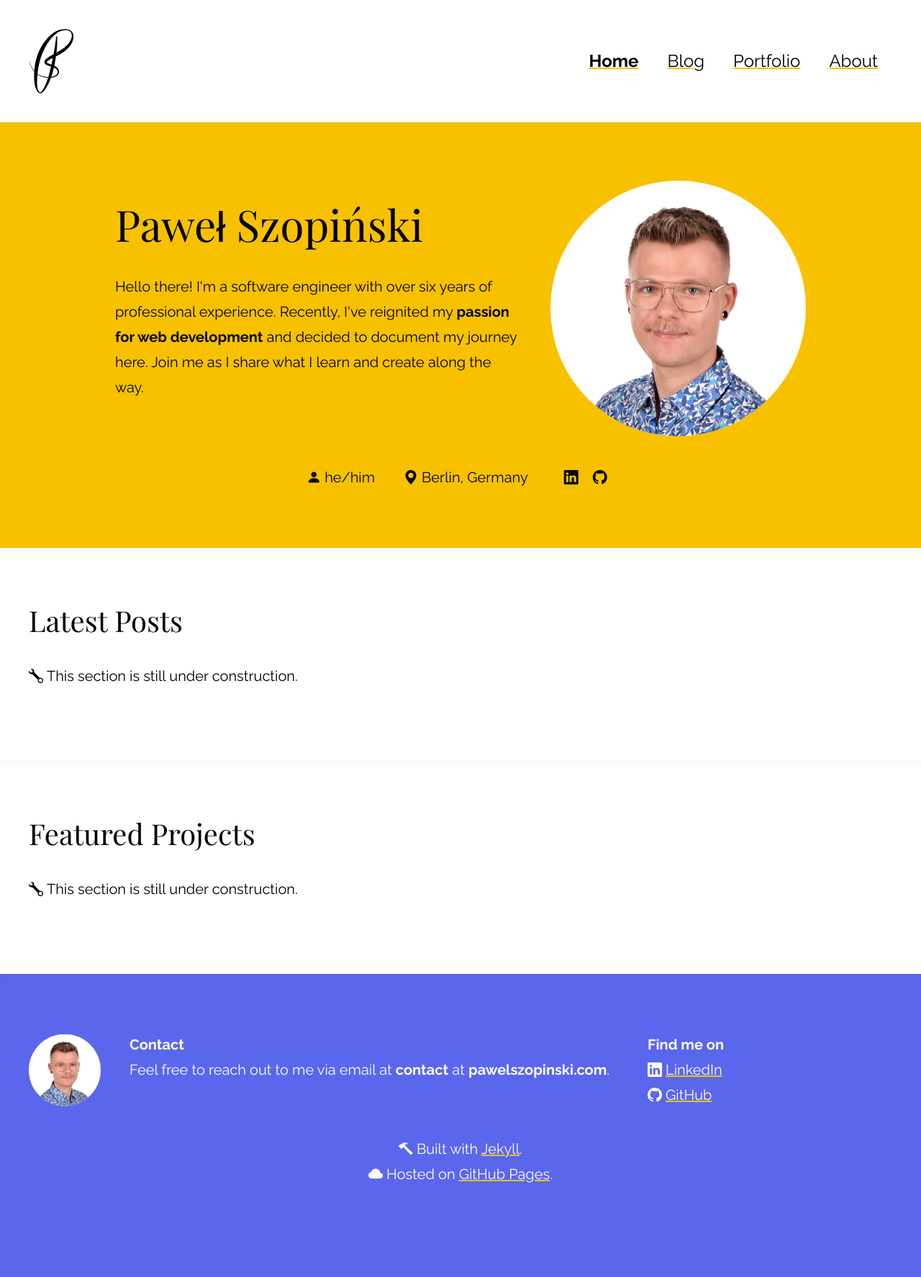
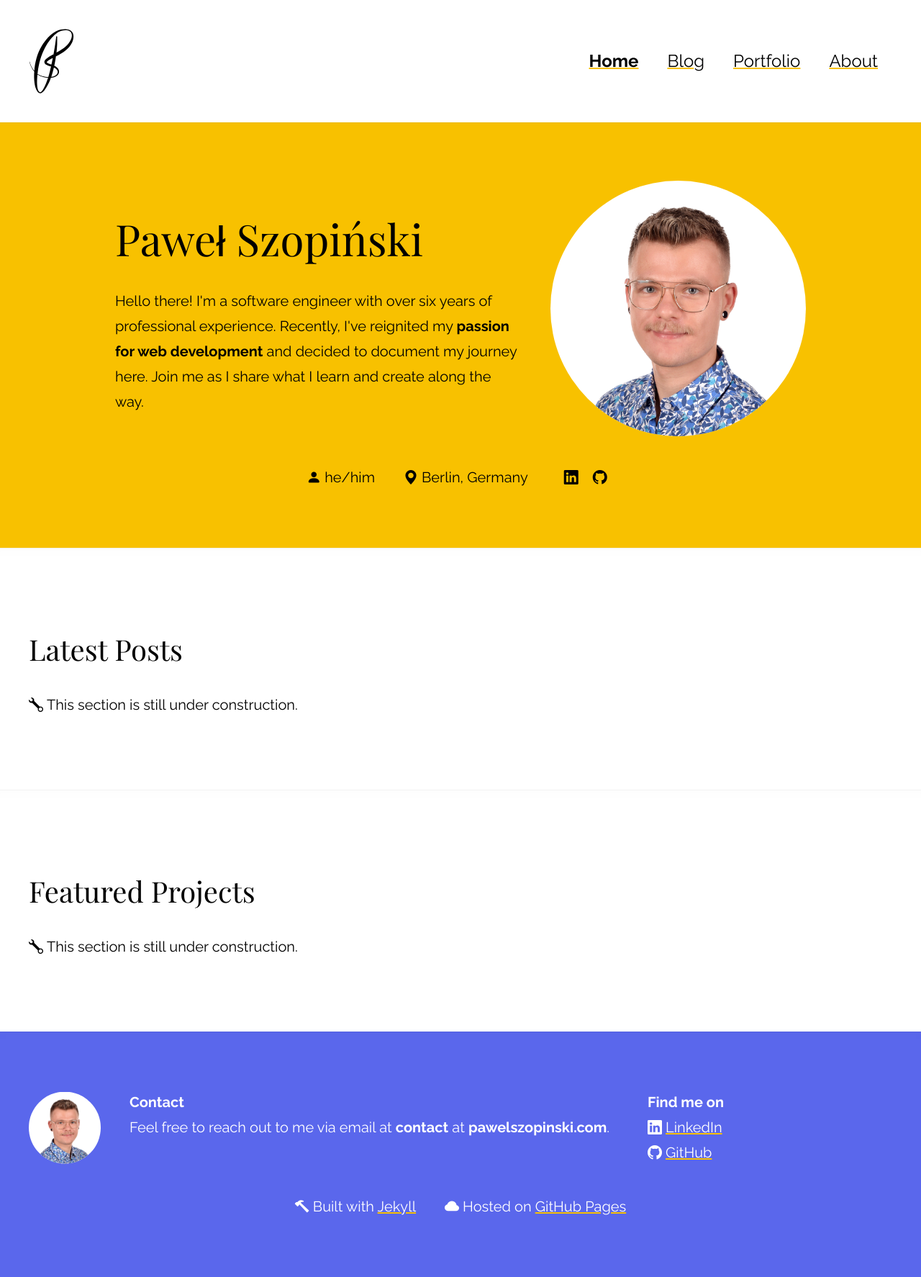
Before and after one commit to pszopinski/pszopinski.github.io, a Jekyll site: the page built from index.html, in a window 1280 px wide. Shown: the whole page at 72% size. Built offline with Jekyll 4.4.1, drawn with Linux system fonts in a browser that asks for light colours; some web fonts are replaced; before the commit the page ends 1729 px from its top, so only the background shows below that.

Commit message:
Minor tweaks
Add top margin to h1 and h2 tags.
Introduce button.unstyled class.
Tweak the footer.

```diff
--- a/_includes/footer.html
+++ b/_includes/footer.html
@@ -1,7 +1,7 @@
 <footer class="footer segment">
   <div class="segment-content">
 
-    <div class="flex-container">
+    <div class="first-row">
       <div class="portrait-circle"></div>
 
       <div class="contact-info">
@@ -24,10 +24,10 @@
       </div>
     </div>
 
-    <p class="under-the-hood">
-      <span class="bi bi-hammer">Built with <a href="https://jekyllrb.com/" target="_blank">Jekyll</a>.</span><br>
-      <span class="bi bi-cloud-fill">Hosted on <a href="https://pages.github.com/" target="_blank">GitHub Pages</a>.</span>
-    </p>
+    <div class="second-row">
+      <span class="bi bi-hammer">Built with <a href="https://jekyllrb.com/" target="_blank">Jekyll</a></span>
+      <span class="bi bi-cloud-fill">Hosted on <a href="https://pages.github.com/" target="_blank">GitHub Pages</a></span>
+    </div>
 
   </div>
 </footer>
--- a/_includes/header.html
+++ b/_includes/header.html
@@ -7,11 +7,11 @@
       </svg>
     </a>
 
-    <button title="Menu" id="open-mobile-menu">
+    <button title="Menu" id="open-mobile-menu" class="unstyled">
       <i class="bi bi-list"></i>
     </button>
 
-    <button title="Close" id="close-mobile-menu">
+    <button title="Close" id="close-mobile-menu" class="unstyled">
       <i class="bi bi-x-lg"></i>
     </button>
 
--- a/assets/css/base.css
+++ b/assets/css/base.css
@@ -58,12 +58,12 @@ h2 {
 
 h1 {
   font-size: 3em;
-  margin: 0 0 var(--medium-gap);
+  margin: var(--medium-gap) 0;
 }
 
 h2 {
   font-size: 2em;
-  margin: 0 0 var(--medium-gap);
+  margin: var(--medium-gap) 0;
 }
 
 a {
@@ -72,6 +72,17 @@ a {
   text-decoration-line: underline;
   text-decoration-color: var(--underline-color);
   text-decoration-thickness: 0.1em;
+}
+
+button.unstyled {
+  display: inline;
+  text-align: inherit;
+  line-height: inherit;
+  color: inherit;
+  padding: 0;
+  border: none;
+  background: none;
+  cursor: pointer;
 }
 
 .bold {
@@ -158,14 +169,6 @@ a {
   font-weight: bold;
 }
 
-.header button {
-  color: inherit;
-  padding: 0;
-  border: none;
-  background: none;
-  cursor: pointer;
-}
-
 #open-mobile-menu,
 #close-mobile-menu {
   display: none;
@@ -247,7 +250,7 @@ a {
   list-style: none;
 }
 
-.footer .flex-container {
+.footer .first-row {
   display: flex;
   gap: var(--medium-gap);
   margin-bottom: var(--medium-gap);
@@ -259,28 +262,27 @@ a {
 }
 
 .footer .contact-info {
-  flex: 4;
+  flex: 2;
 }
 
 .footer .social-media-links {
-  flex: 2;
+  flex: 1;
   white-space: nowrap;
 }
 
-.footer .under-the-hood {
-  text-align: center;
+.footer .second-row {
+  display: flex;
+  justify-content: center;
+  column-gap: var(--medium-gap);
 }
 
 @media (width <= 440px) {
-  .footer .flex-container {
+  .footer .first-row,
+  .footer .second-row {
     flex-direction: column;
   }
 
   .footer .portrait-circle {
     display: none;
   }
-
-  .footer .under-the-hood {
-    text-align: revert;
-  }
 }
```
